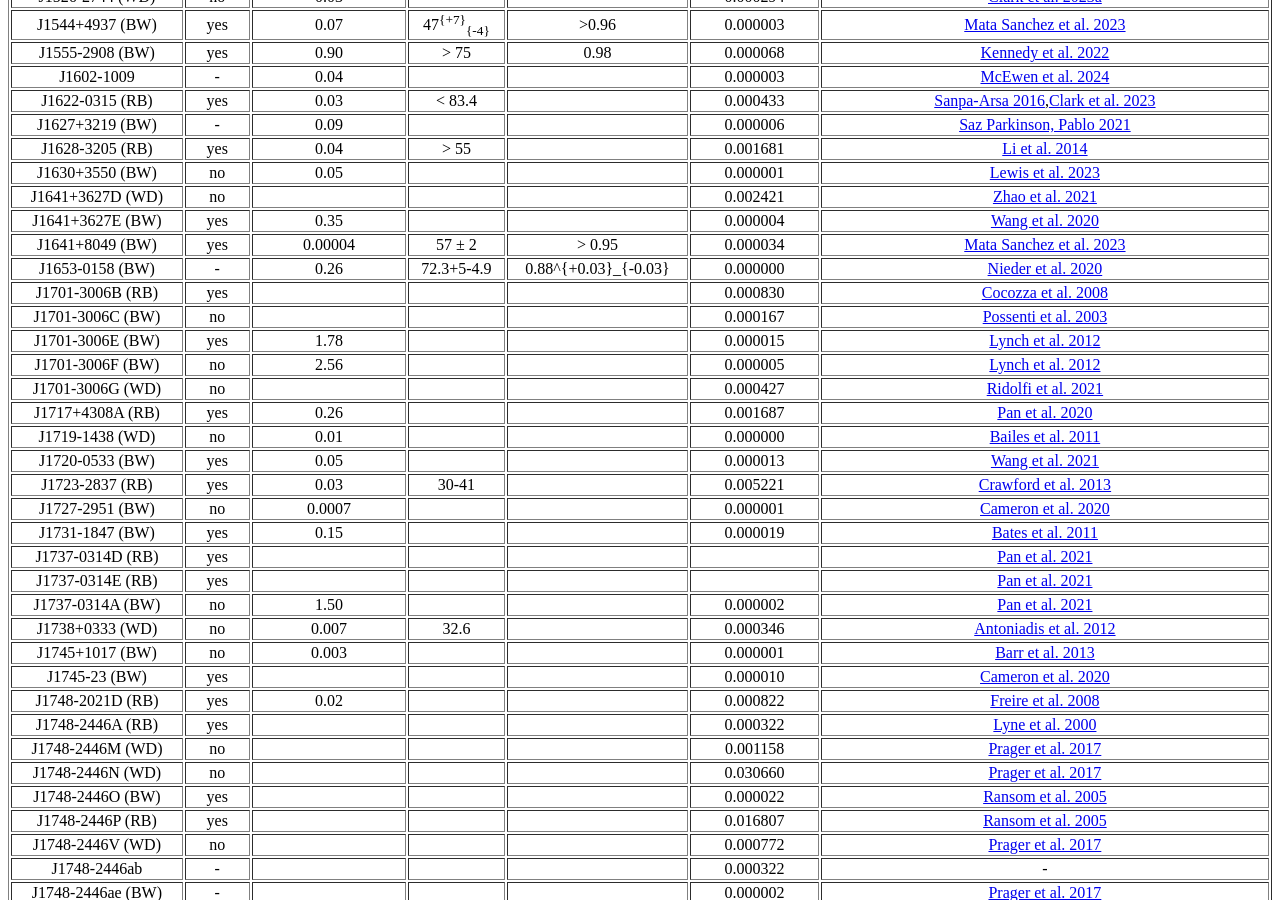
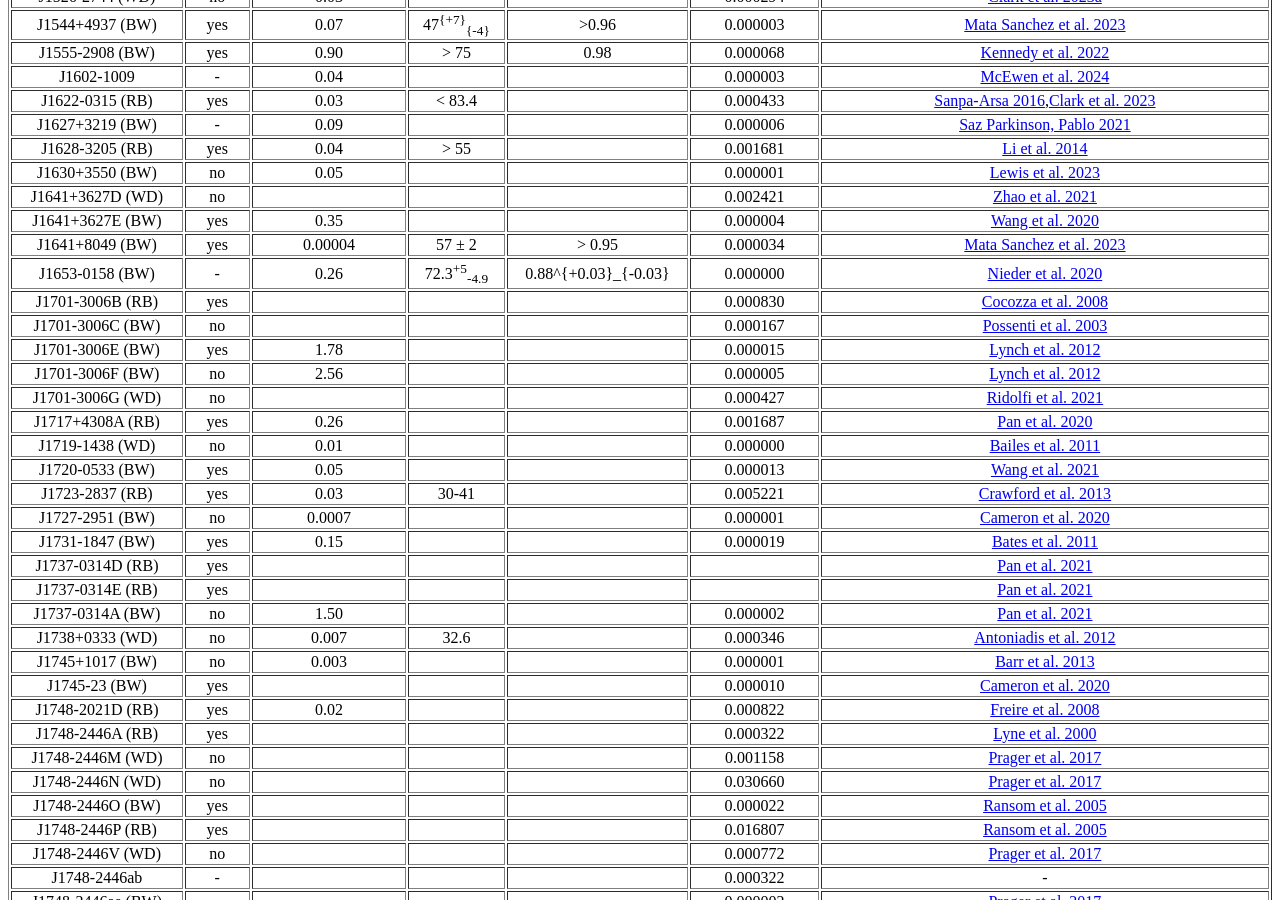
Before and after one commit to Sangitakumari123/Sangitakumari123.github.io, a Jekyll site: the page built from readme.md, in a window 1280 px wide and 900 px high, scrolled down 1093 px. Built offline with Jekyll 4.4.1, drawn with Linux system fonts in a browser that asks for light colours; nearby versions of some CDN libraries; our own code applies the rules of GitHub Pages for plain Markdown files.

Commit message:
default.html

```diff
--- a/_layouts/default.html
+++ b/_layouts/default.html
@@ -452,7 +452,7 @@
                 <td>J1653-0158 (BW)</td>
                 <td>-</td>
                 <td>0.26</td>
-                <td><span>72.3<span class="fraction">+<span class="plus">5</span><span class="minus">-4.9</span></span></span></td>
+                <td><span>72.3<sup class="uncertainty">+5</sup><sub class="uncertainty">-4.9</sub></td>
                 <td><span class="math">0.88^{+0.03}_{-0.03}</span></td>
                 <td>0.000000</td>
                 <td><a href="https://iopscience.iop.org/article/10.3847/2041-8213/abbc02">Nieder et al. 2020</a></td>
```
